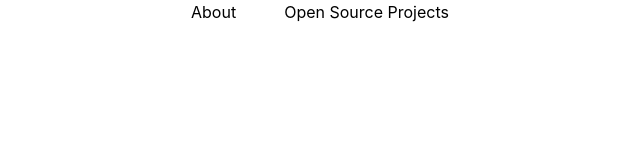
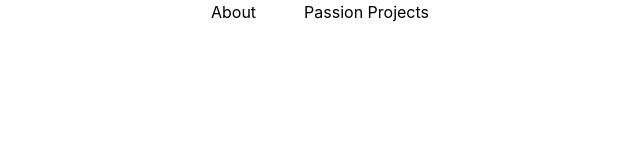
Before and after one commit to Druage/leelazarecky, a Next.js app: page /components/NavBar in a window 1280 px wide. Shown: the top 160 px of the page, without its empty margins (320-960 px from the left). Built offline with nearby package versions, Linux system fonts and the light colour scheme.

Commit message:
Changed open source projects to passion projects

```diff
--- a/pages/components/NavBar.tsx
+++ b/pages/components/NavBar.tsx
@@ -11,7 +11,7 @@ export default function NavBar() {
         <a className={"hover:underline"}>About</a>
       </Link>
       <Link href={"#open-source-projects"}>
-        <a className={"hover:underline"}>Open Source Projects</a>
+        <a className={"hover:underline"}>Passion Projects</a>
       </Link>
     </div>
   );
```
